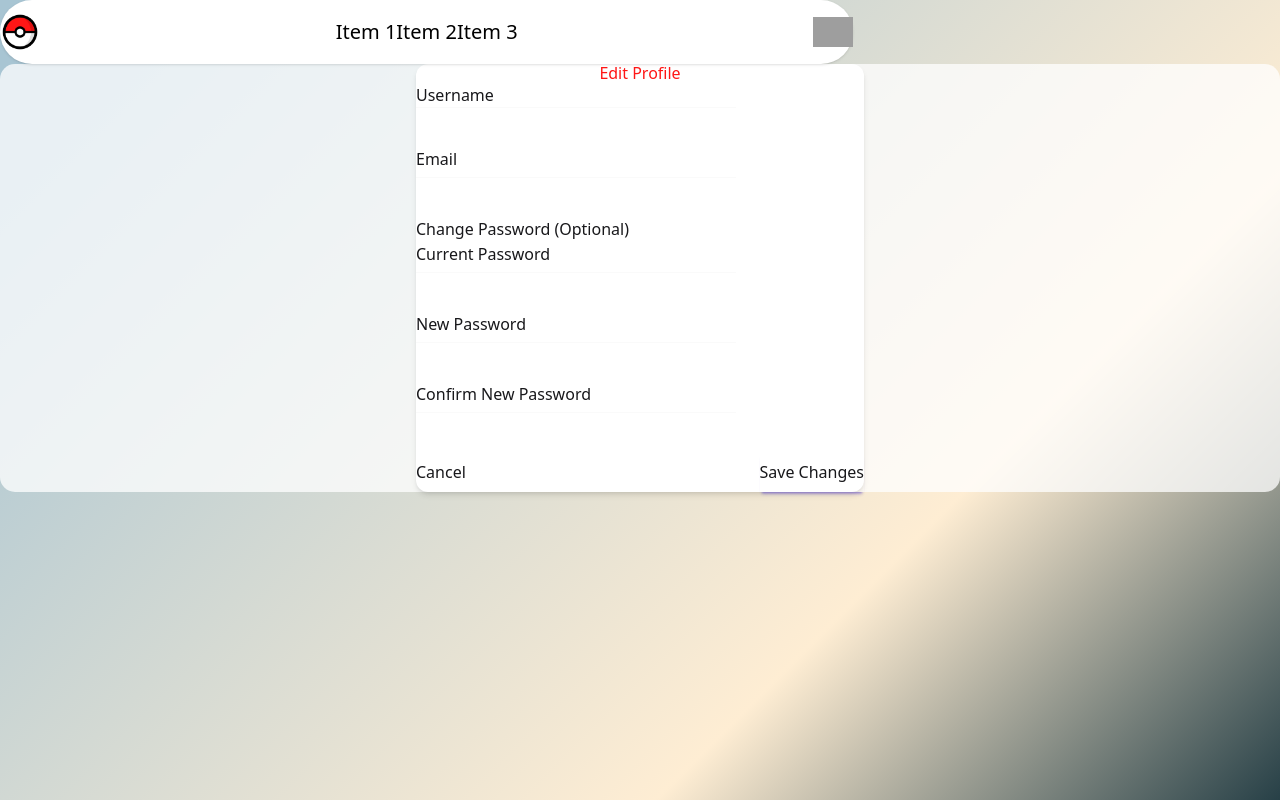
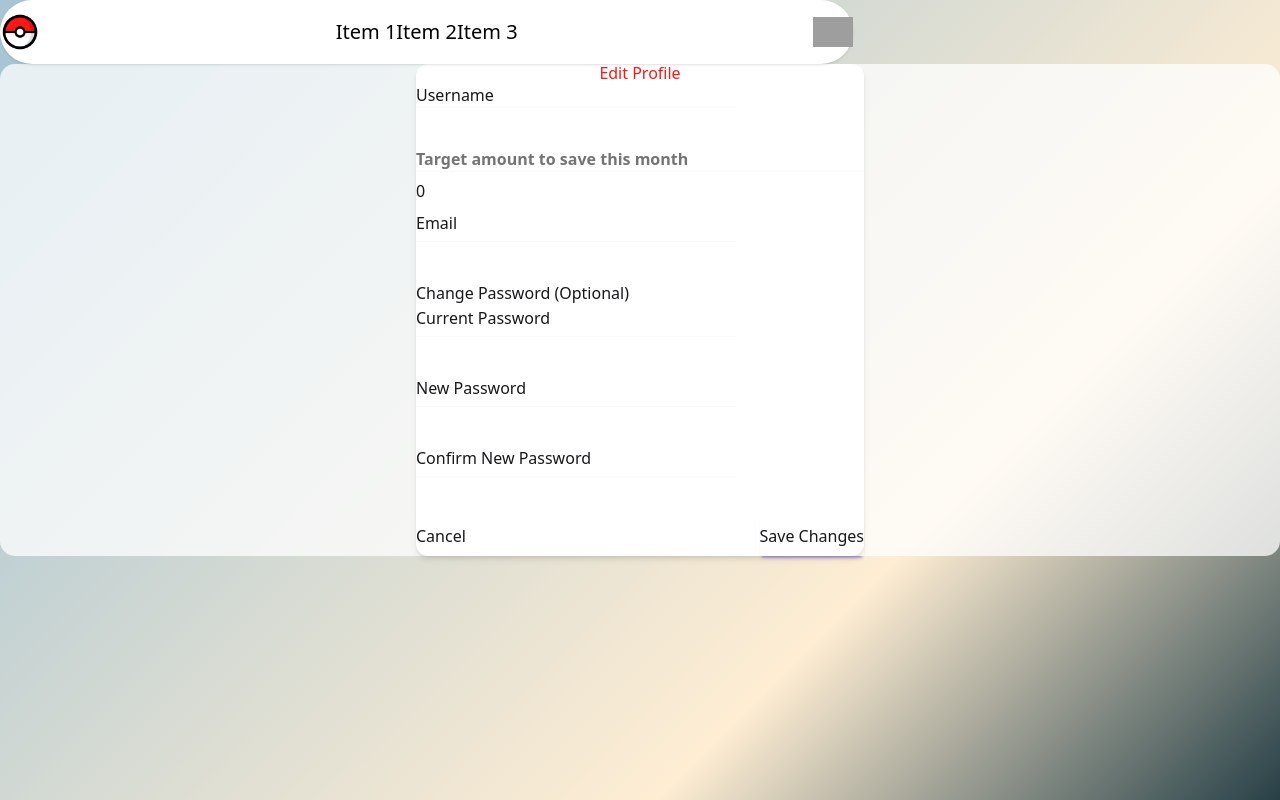
Before and after one commit to nemetabe/el-proyecte-grande-pokepocket-java, a React (Vite) app in the folder Frontend/PokePocket/: page /main/profile/edit in a window 1280 px wide. Built offline with nearby package versions, Linux system fonts and the light colour scheme; no server answers; grey boxes are pictures that could not be loaded.

Commit message:
Create target amount on edit page

```diff
--- a/Frontend/PokePocket/src/components/ProfileEditForm.jsx
+++ b/Frontend/PokePocket/src/components/ProfileEditForm.jsx
@@ -36,6 +36,27 @@ function ProfileEditForm({ handleChange, handleSubmit, formData, validation, nav
                     )}
                 </div>
             </fieldset>
+
+            <div className="form-control">
+                <label htmlFor="newTargetAmount" className="label">
+                    <span className="label-text font-semibold">Target amount to save this month</span>
+                </label>
+                <input
+                    type="text"
+                    id="newTargetAmount"
+                    className={`input input-bordered w-full ${
+                        validation.newTargetAmount === "Correct"
+                            ? "input-success"
+                            : validation.newTargetAmount
+                                ? "input-error"
+                                : ""
+                    }`}
+                    value={formData.newTargetAmount}
+                    onChange={handleChange}
+                    required
+                />
+
+            </div>
 
             {/* Email */}
             <fieldset className='fieldset'>
@@ -153,7 +174,6 @@ function ProfileEditForm({ handleChange, handleSubmit, formData, validation, nav
                 </fieldset>
             </div>
 
-            {/* Buttons */}
             <div className="flex justify-between mt-6">
                 <button
                     type="button"
--- a/Frontend/PokePocket/src/pages/EditPage/ProfileEdit.jsx
+++ b/Frontend/PokePocket/src/pages/EditPage/ProfileEdit.jsx
@@ -16,6 +16,7 @@ function ProfileEdit() {
         password: "",
         newPassword: "",
         confirmPassword: "",
+        newTargetAmount:0,
     });
 
     const [validation, setValidation] = useState({
@@ -23,6 +24,7 @@ function ProfileEdit() {
         email: "",
         newPassword: "",
         confirmPassword: "",
+        newTargetAmount:0,
     });
 
     useEffect(() => {
@@ -52,6 +54,14 @@ function ProfileEdit() {
     const validateUsername = (value) => {
         if (value.length < 4) {
             return "Username must be at least 4 characters";
+        }
+        return "Correct";
+    };
+
+    const validateNewTargetAmount = (value) => {
+        // Ensure value is a string of digits with at least 3 characters, no negative sign allowed.
+        if (!/^\d{3,}$/.test(value)) {
+            return "Amount must be a number with at least 3 digits and no minus sign";
         }
         return "Correct";
     };
@@ -106,6 +116,8 @@ function ProfileEdit() {
             }));
         }
         if (id === "confirmPassword") validationMessage = validateConfirmPassword(value);
+        if (id === "newTargetAmount") validationMessage = validateNewTargetAmount(value);
+
 
         setValidation(prev => ({
             ...prev,
@@ -121,7 +133,9 @@ function ProfileEdit() {
             (validation.username && validation.username !== "Correct") ||
             (validation.email && validation.email !== "Correct") ||
             (validation.newPassword && validation.newPassword !== "Correct") ||
-            (validation.confirmPassword && validation.confirmPassword !== "Correct")
+            (validation.confirmPassword && validation.confirmPassword !== "Correct")||
+            (formData.newTargetAmount && validation.newTargetAmount !== "Correct")
+
         ) {
             alert("Please correct the errors before submitting.");
             return;
@@ -135,6 +149,10 @@ function ProfileEdit() {
         if (formData.newPassword) {
             updateData.currentPassword = formData.password;
             updateData.newPassword = formData.newPassword;
+        }
+
+        if(formData.newTargetAmount) {
+            updateData.newTargetAmount = parseInt(formData.newTargetAmount, 10);
         }
 
         try {
```
